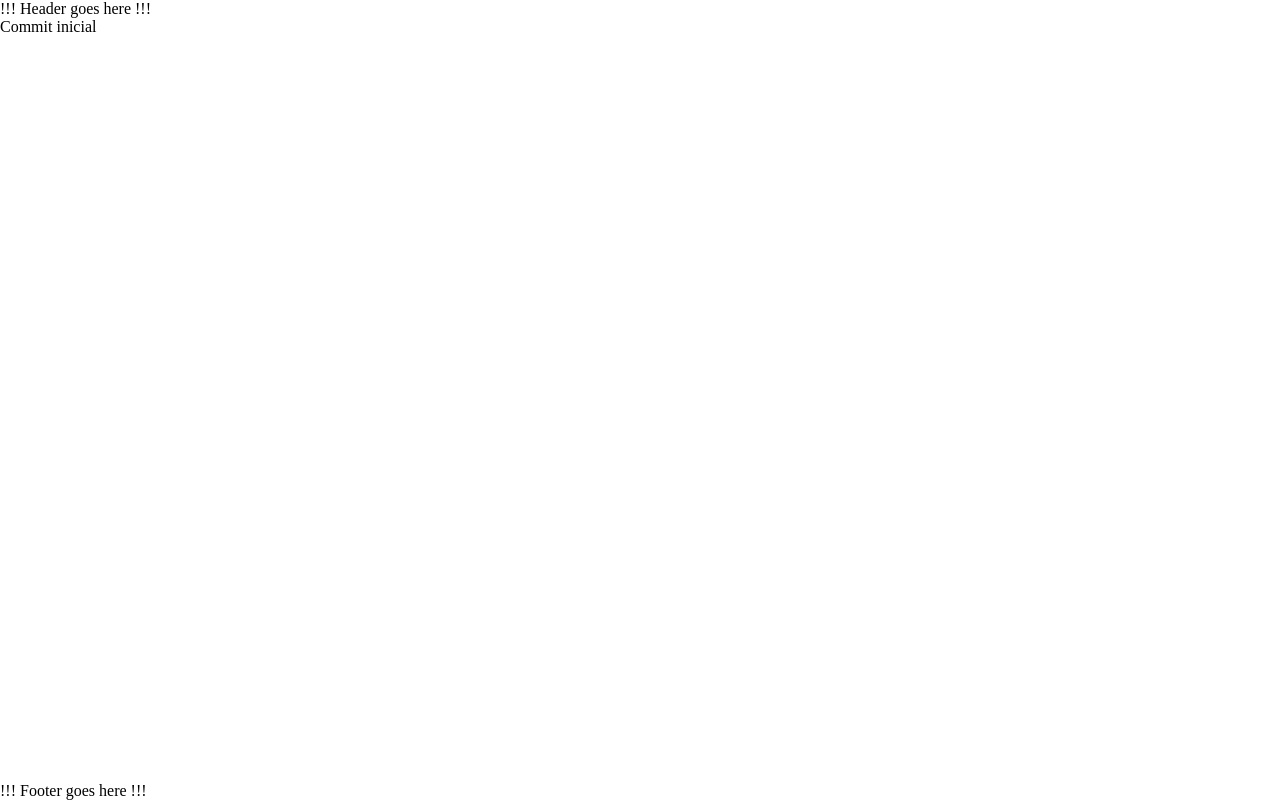
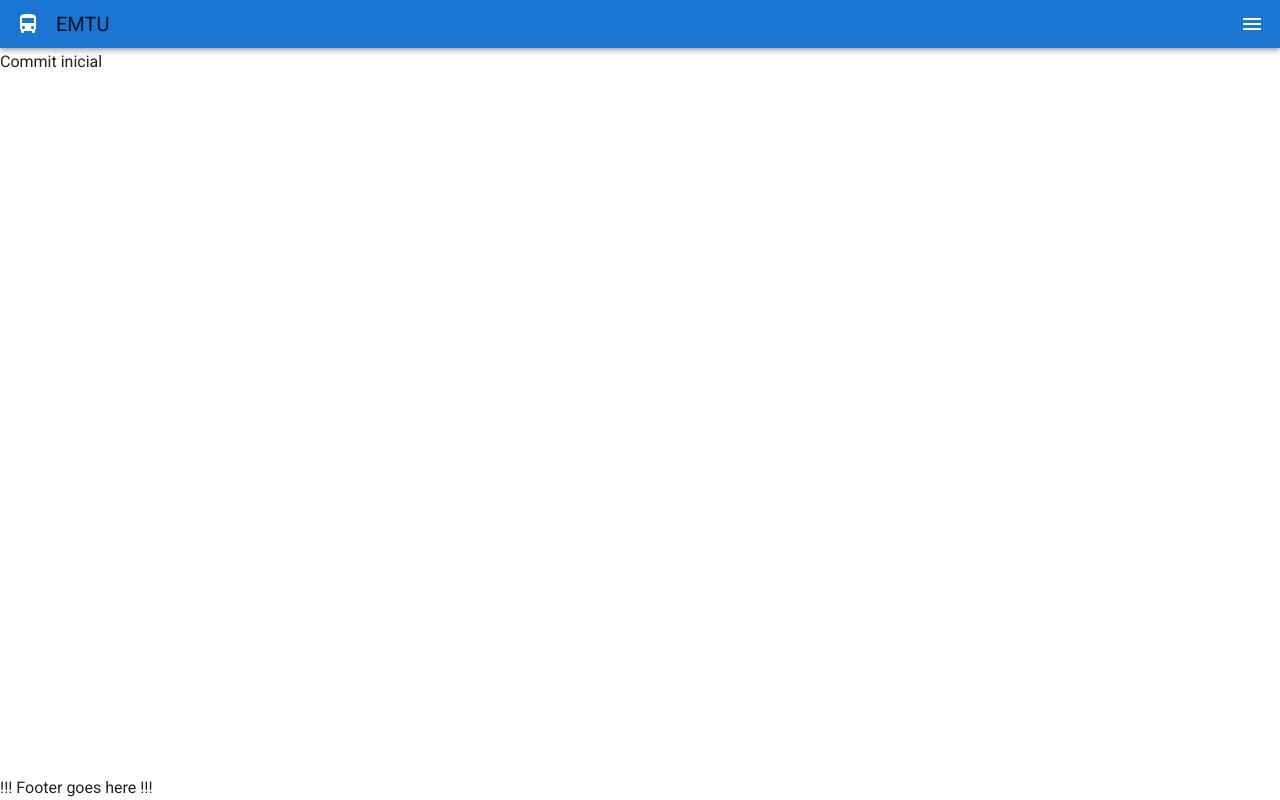
Before and after one commit to UnifespCodeLab/emtu-web, a Nuxt app: page / in a window 1280 px wide. Built offline with nearby package versions, Linux system fonts and the light colour scheme.

Commit message:
feat: import and add v-app into template

```diff
--- a/layouts/default.vue
+++ b/layouts/default.vue
@@ -1,16 +1,23 @@
 <template>
-  <div class="default-layout">
-    <header>!!! Header goes here !!!</header>
-    <div class="default-layout__content">
-      <Nuxt></Nuxt>
+  <v-app>
+    <div class="default-layout">
+      <TheHeader />
+      <div class="default-layout__content">
+        <Nuxt></Nuxt>
+      </div>
+      <footer>!!! Footer goes here !!!</footer>
     </div>
-    <footer>!!! Footer goes here !!!</footer>
-  </div>
+  </v-app>
 </template>
 
 <script>
+import TheHeader from '~/components/TheHeader.vue'
+
 export default {
   name: 'DefaultLayout',
+  components: {
+    TheHeader,
+  },
 }
 </script>
 
```
